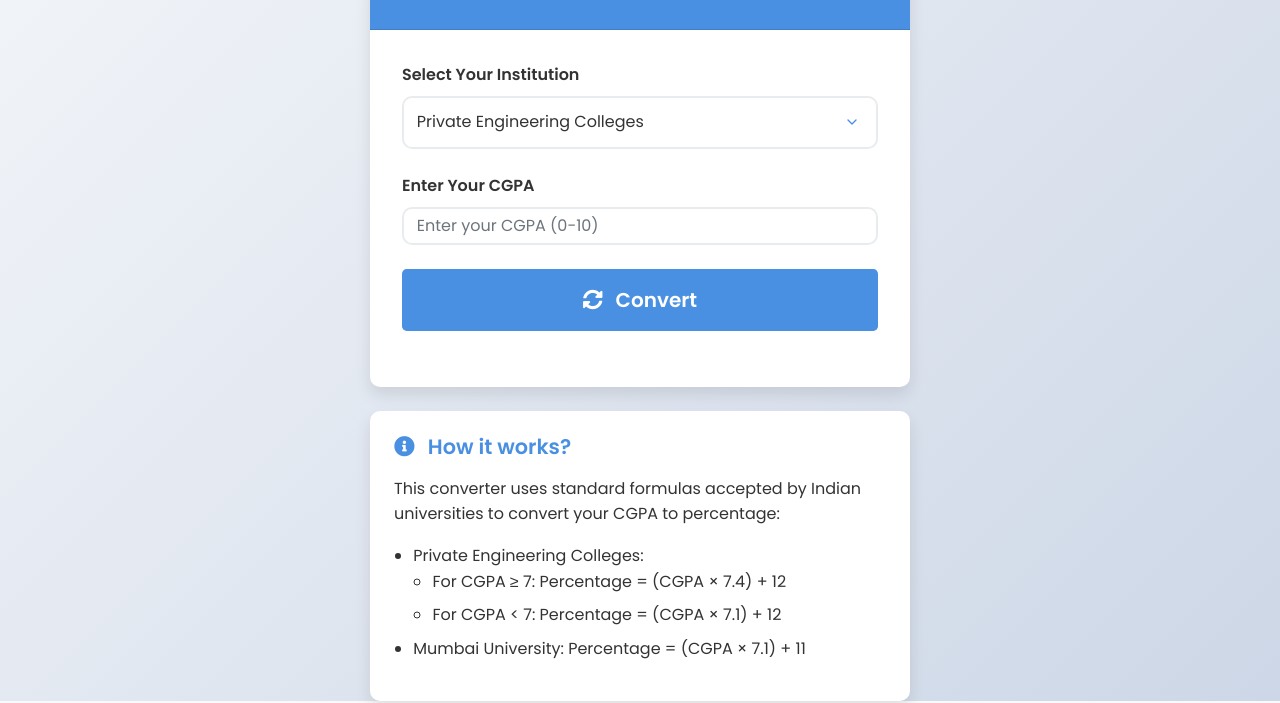
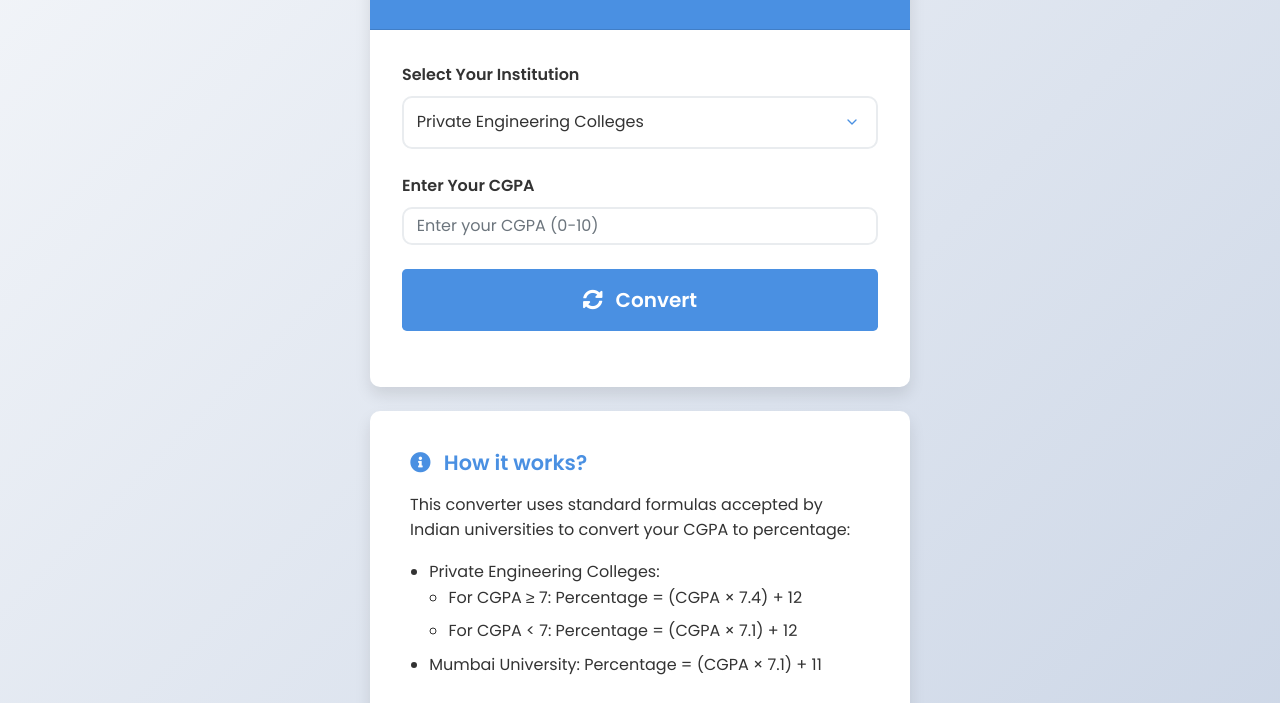
Before and after one commit to Sachinbhanu7/CgpaConverter, a plain HTML site: page index.html in a window 1280 px wide. Shown: the part 250-953 px from the top of the page. Drawn offline with nearby package versions, Linux system fonts and the light colour scheme.

Commit message:
Update style.css

```diff
--- a/style.css
+++ b/style.css
@@ -127,8 +127,9 @@ body {
 .info-card {
     background: white;
     border-radius: var(--border-radius);
-    padding: 1.5rem;
+    padding: 2.5rem;
     box-shadow: var(--box-shadow);
+    margin: 2rem 0 3rem 0;
 }
 
 .info-card h3 {
```
